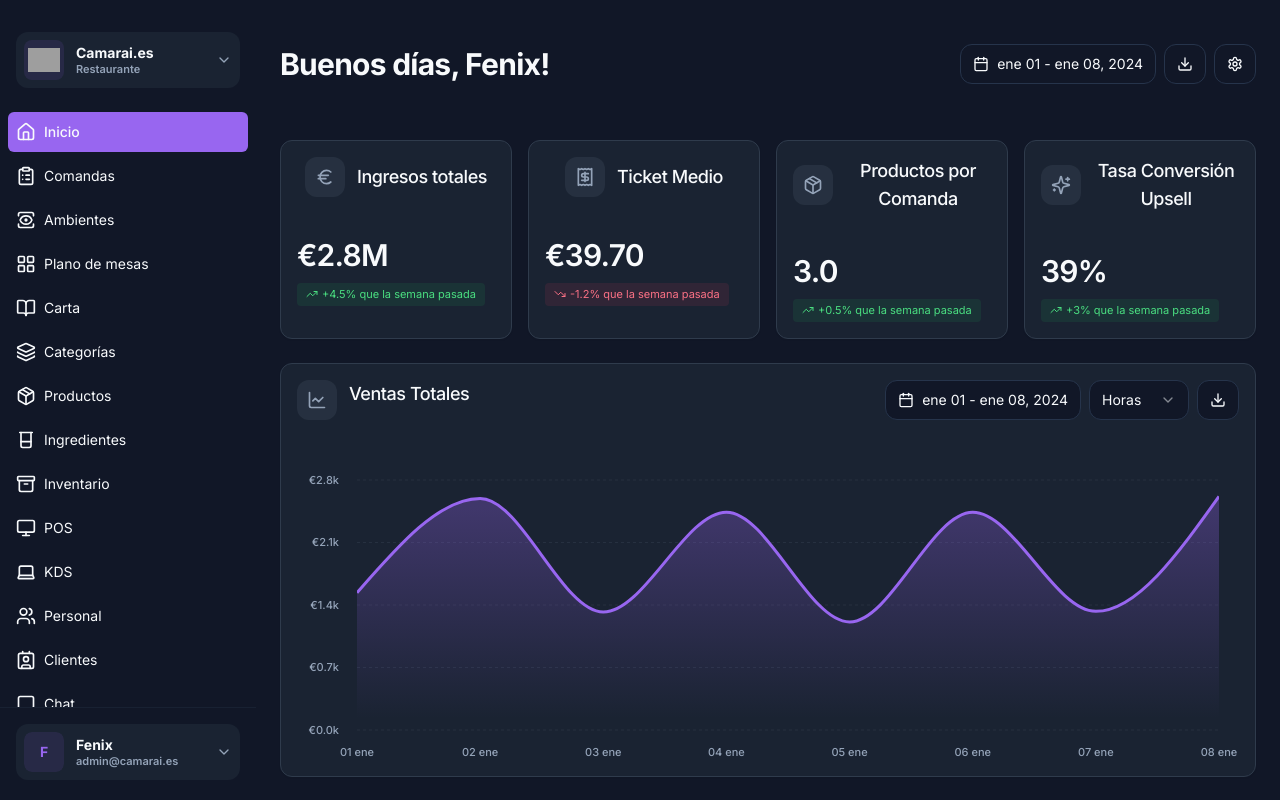
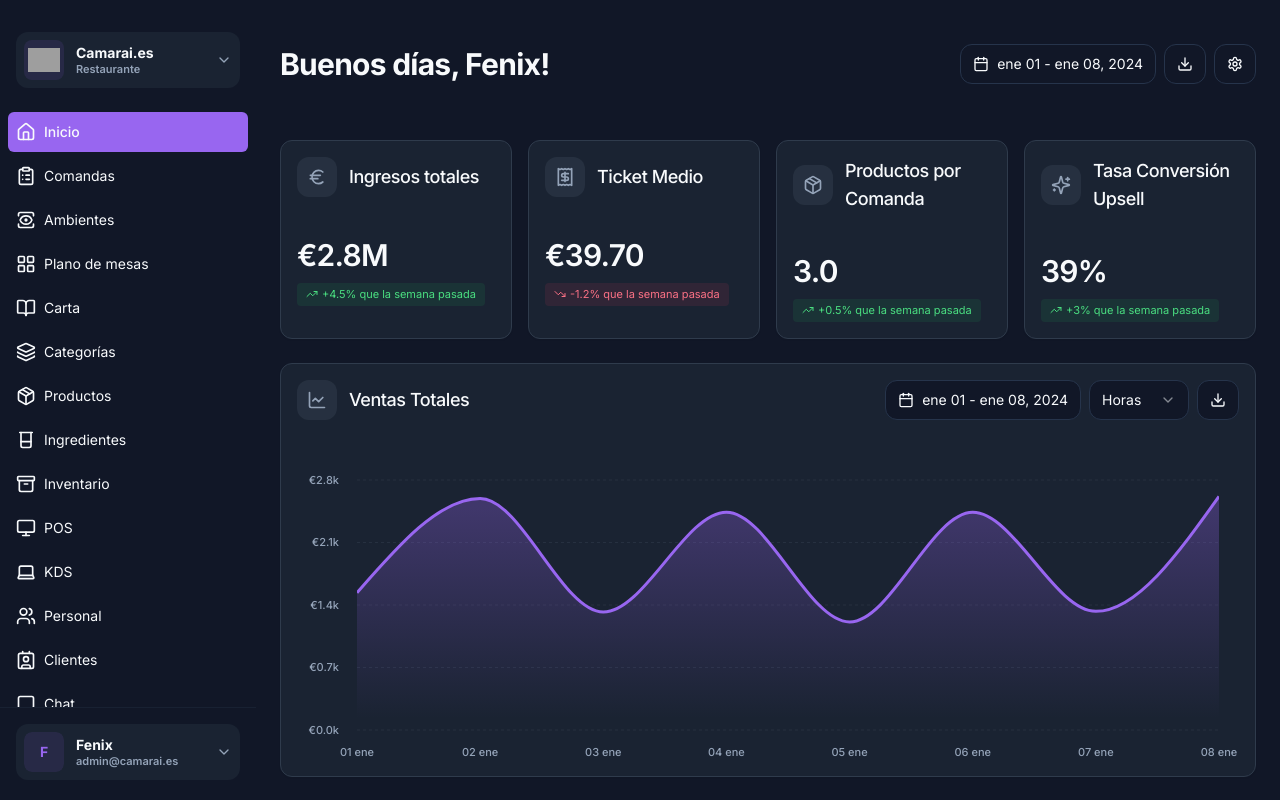
Before and after one commit to Camarai-official/app.camarai.es, a Next.js app: page / in a window 1280 px wide. Shown: the top 800 px of the page. Built offline with nearby package versions, Linux system fonts and the light colour scheme; grey boxes are pictures that could not be loaded.

Commit message:
Reportes 90%

```diff
--- a/src/components/ui/card.tsx
+++ b/src/components/ui/card.tsx
@@ -34,22 +34,18 @@ const CardHeader = React.forwardRef<
       ref={ref}
       className={cn(
         "flex flex-row items-center justify-between gap-4 p-4 w-full",
-        !hasSubtitle && !actions && "justify-center text-center",
         className
       )}
       {...props}
     >
       <div className={cn(
-        "flex gap-3",
-        hasSubtitle || actions ? "flex-row items-start" : "flex-row items-center mx-auto"
+        "flex flex-row gap-3",
+        hasSubtitle ? "items-start" : "items-center"
       )}>
         {Icon && (
           <IconBadge icon={Icon} iconColor="muted-foreground" />
         )}
-        <div className={cn(
-          "flex flex-col gap-0.5",
-          !hasSubtitle && !actions && "items-center"
-        )}>
+        <div className="flex flex-col gap-0.5">
           {title && (
             <H4 className="text-foreground">
               {title}
```
